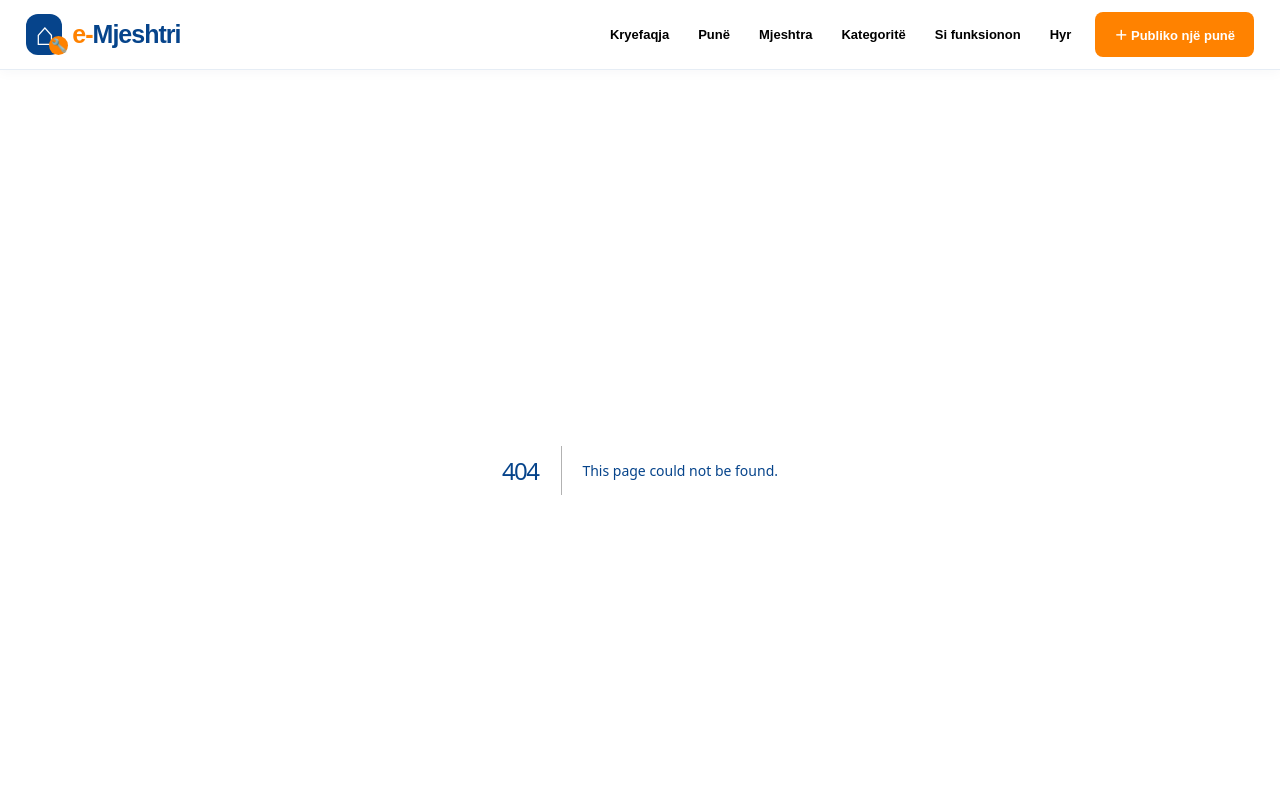
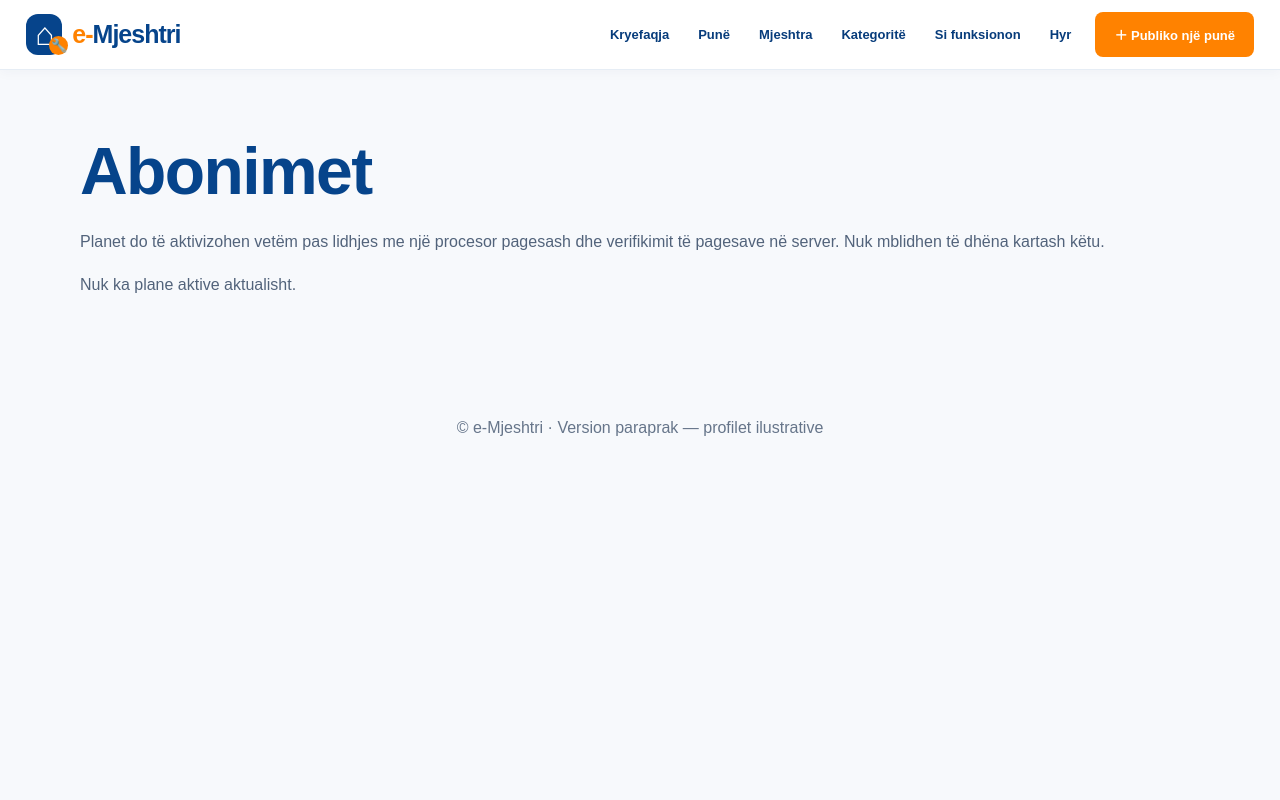
Before and after one commit to contactasatechservice-coder/e-Mjeshtri-Admin, a Next.js app in the folder platform/: page /abonimet in a window 1280 px wide. Before the commit this address had no page. Shown: the top 800 px of the page. Built offline with nearby package versions, Linux system fonts and the light colour scheme; no server answers; the database is empty.

Commit message:
Add integrated e-Mjeshtri module abonimet

```diff
--- /dev/null
+++ b/platform/src/app/abonimet/page.tsx
@@ -0,0 +1,7 @@
+"use client";
+import {useEffect,useState} from "react";
+import {getSupabase} from "@/lib/supabase";
+type Plan={id:string;name:string;price_all:number;period_days:number};
+export default function Subscriptions(){const [plans,setPlans]=useState<Plan[]>([]);const [notice,setNotice]=useState("");useEffect(()=>{let active=true;async function load(){try{const {data,error}=await getSupabase().from("em_subscription_plans").select("id,name,price_all,period_days").eq("active",true);if(error)throw error;if(active)setPlans(data??[]);}catch{if(active)setNotice("Nuk u ngarkuan planet.");}}void load();return()=>{active=false};},[]);
+return <main className="section"><h1>Abonimet</h1><p>Planet do të aktivizohen vetëm pas lidhjes me një procesor pagesash dhe verifikimit të pagesave në server. Nuk mblidhen të dhëna kartash këtu.</p><p role="status">{notice}</p>{plans.length===0&&<p>Nuk ka plane aktive aktualisht.</p>}<div className="grid">{plans.map(p=><article className="tile" key={p.id}><h2>{p.name}</h2><p>{p.price_all} Lekë / {p.period_days} ditë</p><p>Aktivizimi online nuk është ende i disponueshëm.</p></article>)}</div></main>;
+}
```
